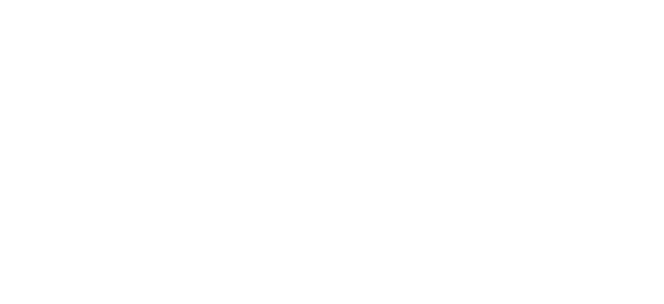
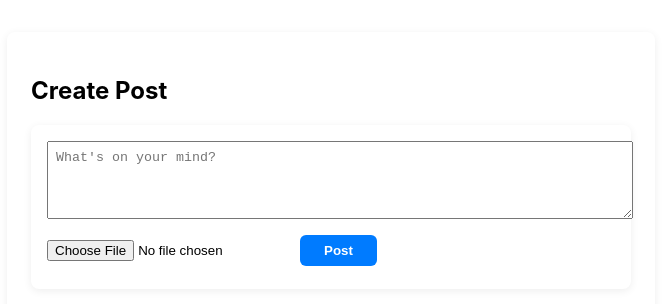
Before and after one commit to chan1525/LOCAL_LINK, a React (Create React App) app in the folder client/: page /create-post in a window 1280 px wide. Before the commit this address had no page. Shown: the top 304 px of the page, without its empty margins (309-973 px from the left). Built offline with nearby package versions, Linux system fonts and the light colour scheme.

Commit message:
create post

```diff
--- a/client/src/App.js
+++ b/client/src/App.js
@@ -10,6 +10,7 @@ import BusinessDetails from './pages/business/BusinessDetails';
 import BrowseIndividuals from './pages/individual/Browse';
 import IndividualDetails from './pages/individual/IndividualDetails';
 import Profile from './pages/profile/Profile';
+import CreatePost from './pages/posts/CreatePost';
 import logo from './logo.svg';
 import './App.css';
 
@@ -27,6 +28,7 @@ function App() {
         <Route path="/browse/individuals" element={<BrowseIndividuals />} />
         <Route path="/individual/:id" element={<IndividualDetails />} />
         <Route path="/profile" element={<Profile />} />
+        <Route path="/create-post" element={<CreatePost />} />
       </Routes>
     </Router>
   );
--- /dev/null
+++ b/client/src/components/PostForm.js
@@ -0,0 +1,83 @@
+import React, { useState } from 'react';
+import { auth, db } from '../firebase';
+import { collection, addDoc, serverTimestamp, doc, getDoc } from 'firebase/firestore';
+
+const PostForm = ({ onPostCreated }) => {
+  const [content, setContent] = useState('');
+  const [image, setImage] = useState('');
+  const [loading, setLoading] = useState(false);
+  const [error, setError] = useState('');
+
+  const handleImageChange = (e) => {
+    const file = e.target.files[0];
+    if (file) {
+      const reader = new FileReader();
+      reader.onloadend = () => {
+        setImage(reader.result);
+      };
+      reader.readAsDataURL(file);
+    }
+  };
+
+  const handleSubmit = async (e) => {
+    e.preventDefault();
+    setError('');
+    if (!content.trim()) {
+      setError('Post content is required.');
+      return;
+    }
+    setLoading(true);
+    try {
+      const user = auth.currentUser;
+      if (!user) throw new Error('Not logged in');
+      // Determine user type and name (v9+ syntax)
+      let userType = '';
+      let userName = '';
+      const businessSnap = await getDoc(doc(db, 'business_owners', user.uid));
+      if (businessSnap.exists()) {
+        userType = 'business';
+        userName = businessSnap.data().name;
+      } else {
+        const individualSnap = await getDoc(doc(db, 'individuals', user.uid));
+        if (individualSnap.exists()) {
+          userType = 'individual';
+          userName = individualSnap.data().name;
+        }
+      }
+      await addDoc(collection(db, 'posts'), {
+        uid: user.uid,
+        userType,
+        userName,
+        content,
+        image,
+        createdAt: serverTimestamp()
+      });
+      setContent('');
+      setImage('');
+      if (onPostCreated) onPostCreated();
+    } catch (err) {
+      setError('Failed to create post.');
+    }
+    setLoading(false);
+  };
+
+  return (
+    <form onSubmit={handleSubmit} style={{ marginBottom: 24, background: '#fff', padding: 16, borderRadius: 8, boxShadow: '0 2px 8px #eee' }}>
+      <textarea
+        placeholder="What's on your mind?"
+        value={content}
+        onChange={e => setContent(e.target.value)}
+        required
+        style={{ width: '100%', minHeight: 60, marginBottom: 12, padding: 8 }}
+      />
+      <input type="file" accept="image/*" onChange={handleImageChange} style={{ marginBottom: 12 }} />
+      {image && <img src={image} alt="Preview" style={{ width: 100, height: 100, objectFit: 'cover', marginBottom: 12, borderRadius: 6 }} />}
+      {error && <div style={{ color: 'red', marginBottom: 12 }}>{error}</div>}
+      <button type="submit" disabled={loading} style={{ padding: '8px 24px', background: '#007bff', color: '#fff', border: 'none', borderRadius: 6, fontWeight: 600 }}>
+        {loading ? 'Posting...' : 'Post'}
+      </button>
+    </form>
+  );
+};
+
+export default PostForm;
--- a/client/src/pages/business/Dashboard.js
+++ b/client/src/pages/business/Dashboard.js
@@ -2,6 +2,7 @@ import React, { useEffect, useState } from 'react';
 import { auth, db } from '../../firebase';
 import { doc, getDoc } from 'firebase/firestore';
 import { useNavigate } from 'react-router-dom';
+import PostForm from '../../components/PostForm';
 
 const BusinessDashboard = () => {
   const [userData, setUserData] = useState(null);
@@ -33,6 +34,8 @@ const BusinessDashboard = () => {
     <div style={{ maxWidth: 600, margin: '2em auto', padding: 24, background: '#fff', borderRadius: 8, boxShadow: '0 2px 8px #eee' }}>
       <h2>Welcome, {userData.name}!</h2>
       <div style={{ margin: '2em 0', display: 'flex', gap: '1.5em' }}>
+        <button onClick={() => navigate('/create-post')}>Create Post</button>
+        <button onClick={() => navigate('/posts')}>View Posts</button>
         <button onClick={() => navigate('/browse/business')}>Browse Business</button>
         <button onClick={() => navigate('/browse/individuals')}>Browse Individuals</button>
         <button onClick={() => navigate('/profile')}>Profile</button>
--- a/client/src/pages/individual/Dashboard.js
+++ b/client/src/pages/individual/Dashboard.js
@@ -2,6 +2,7 @@ import React, { useEffect, useState } from 'react';
 import { auth, db } from '../../firebase';
 import { doc, getDoc } from 'firebase/firestore';
 import { useNavigate } from 'react-router-dom';
+import PostForm from '../../components/PostForm';
 
 const IndividualDashboard = () => {
   const [userData, setUserData] = useState(null);
@@ -33,6 +34,8 @@ const IndividualDashboard = () => {
     <div style={{ maxWidth: 600, margin: '2em auto', padding: 24, background: '#fff', borderRadius: 8, boxShadow: '0 2px 8px #eee' }}>
       <h2>Welcome, {userData.name}!</h2>
       <div style={{ margin: '2em 0', display: 'flex', gap: '1.5em' }}>
+        <button onClick={() => navigate('/create-post')}>Create Post</button>
+        <button onClick={() => navigate('/posts')}>View Posts</button>
         <button onClick={() => navigate('/browse/business')}>Browse Business</button>
         <button onClick={() => navigate('/browse/individuals')}>Browse Individuals</button>
         <button onClick={() => navigate('/profile')}>Profile</button>
--- /dev/null
+++ b/client/src/pages/posts/CreatePost.js
@@ -0,0 +1,33 @@
+import React from 'react';
+import { useNavigate } from 'react-router-dom';
+import PostForm from '../../components/PostForm';
+import { auth, db } from '../../firebase';
+import { doc, getDoc } from 'firebase/firestore';
+
+const CreatePost = () => {
+  const navigate = useNavigate();
+
+  const handlePostCreated = async () => {
+    // After post creation, redirect to the correct dashboard
+    const user = auth.currentUser;
+    if (!user) {
+      navigate('/login');
+      return;
+    }
+    const businessSnap = await getDoc(doc(db, 'business_owners', user.uid));
+    if (businessSnap.exists()) {
+      navigate('/dashboard/business');
+    } else {
+      navigate('/dashboard/individual');
+    }
+  };
+
+  return (
+    <div style={{ maxWidth: 600, margin: '2em auto', padding: 24, background: '#fff', borderRadius: 8, boxShadow: '0 2px 8px #eee' }}>
+      <h2>Create Post</h2>
+      <PostForm onPostCreated={handlePostCreated} />
+    </div>
+  );
+};
+
+export default CreatePost;
```
